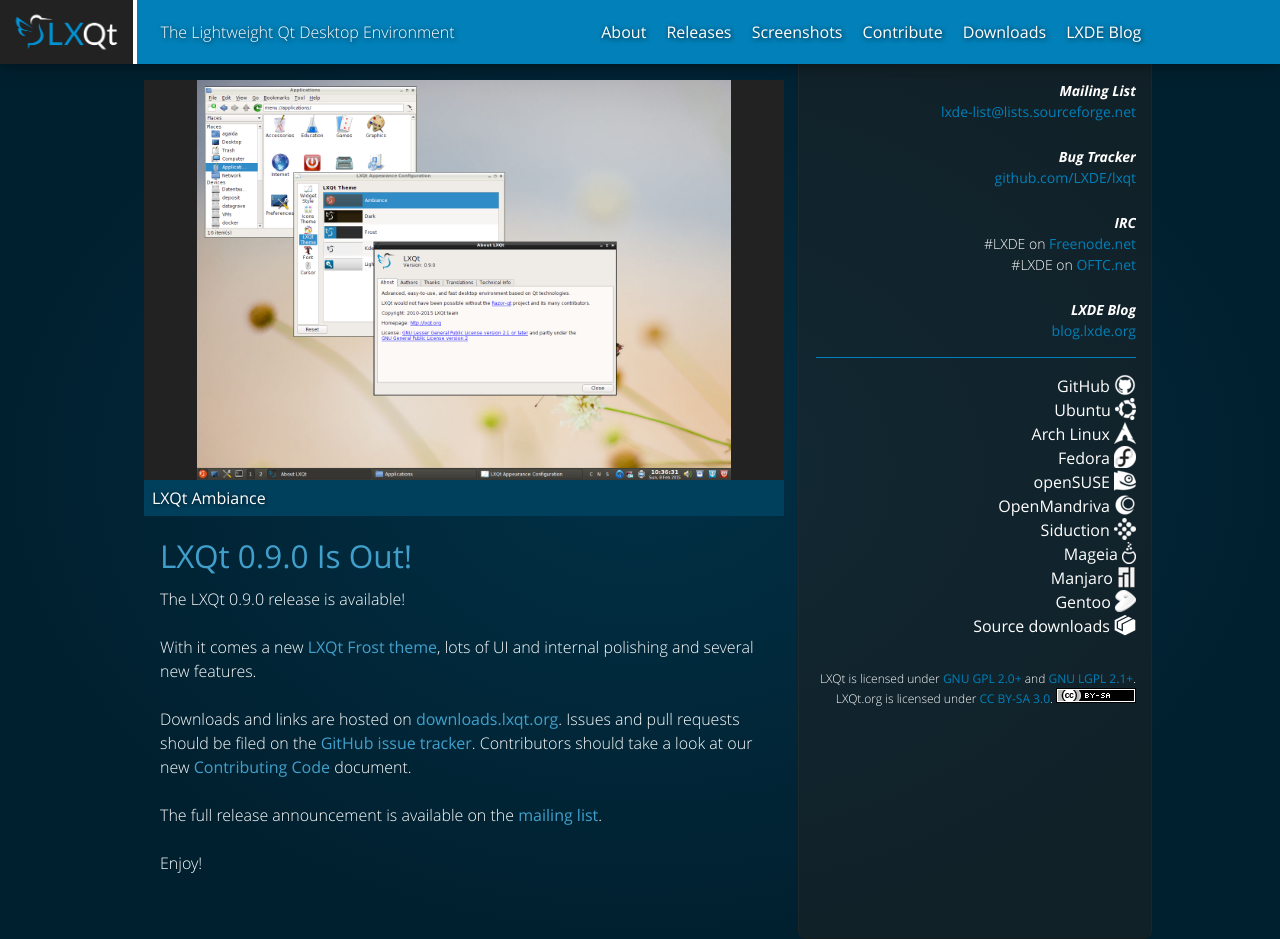
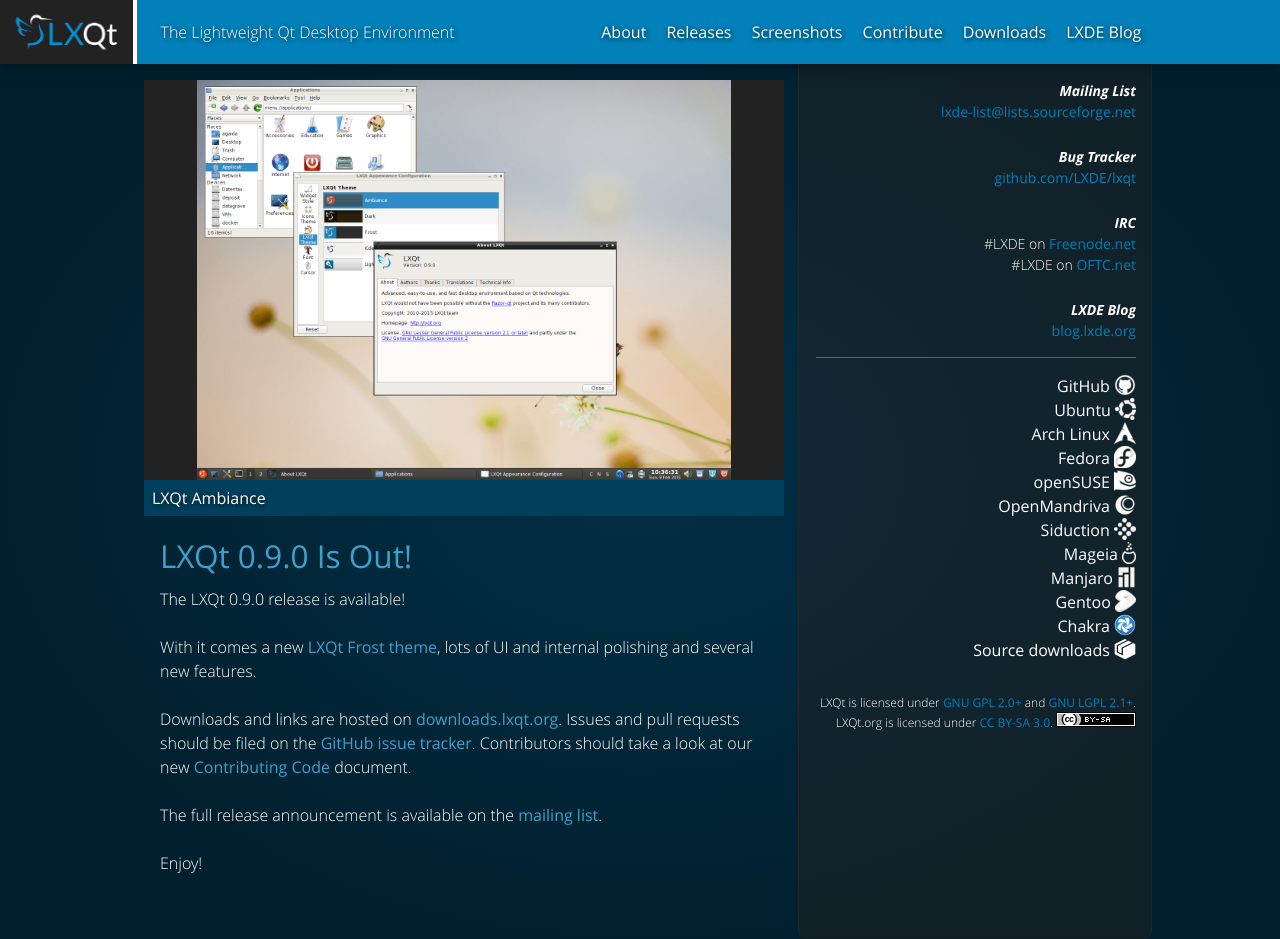
Before and after one commit to lxqt/lxqt.github.io, a Jekyll site: the page built from index.html, in a window 1280 px wide. Built offline with Jekyll 4.4.1, drawn with Linux system fonts in a browser that asks for light colours.

Commit message:
Add link to Chakra packages

```diff
--- a/_includes/downloads.html
+++ b/_includes/downloads.html
@@ -42,6 +42,9 @@
 				<li>
 					<p><a href="https://packages.gentoo.org/package/lxqt-base/lxqt-meta"><span class="label">Gentoo</span> <img src="/images/gentoo-logo-22.png" title="Gentoo overlay" alt="Gentoo"></a></p>
 				</li>
+                <li>
+                    <p><a href="http://sourceforge.net/projects/lxqt-for-chakra/"><span class="label">Chakra</span> <img src="/images/chakra-logo-22.png" title="Chakra" alt="Chakra" /></a></p>
+                </li>
 				<li>
 					<p><a href="http://downloads.lxqt.org/lxqt/"><span class="label">Source downloads</span> <img src="/images/source-22.png" title="Source downloads"></a></p>
 				</li>
```
Also changed, not shown: images/chakra-logo-22.png (added).
